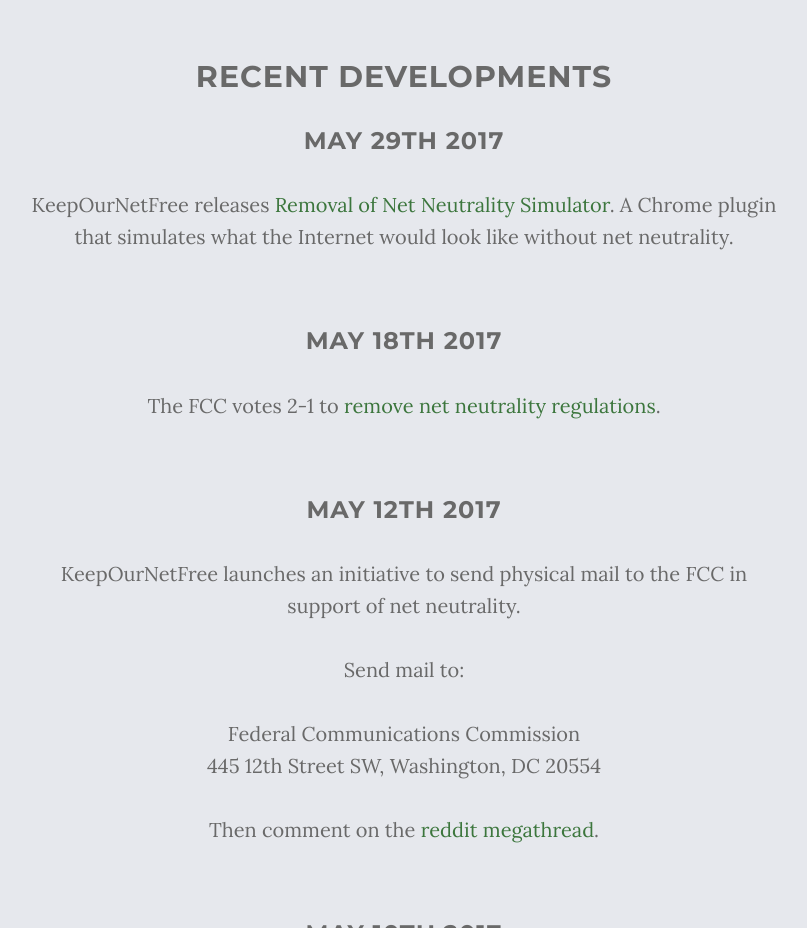
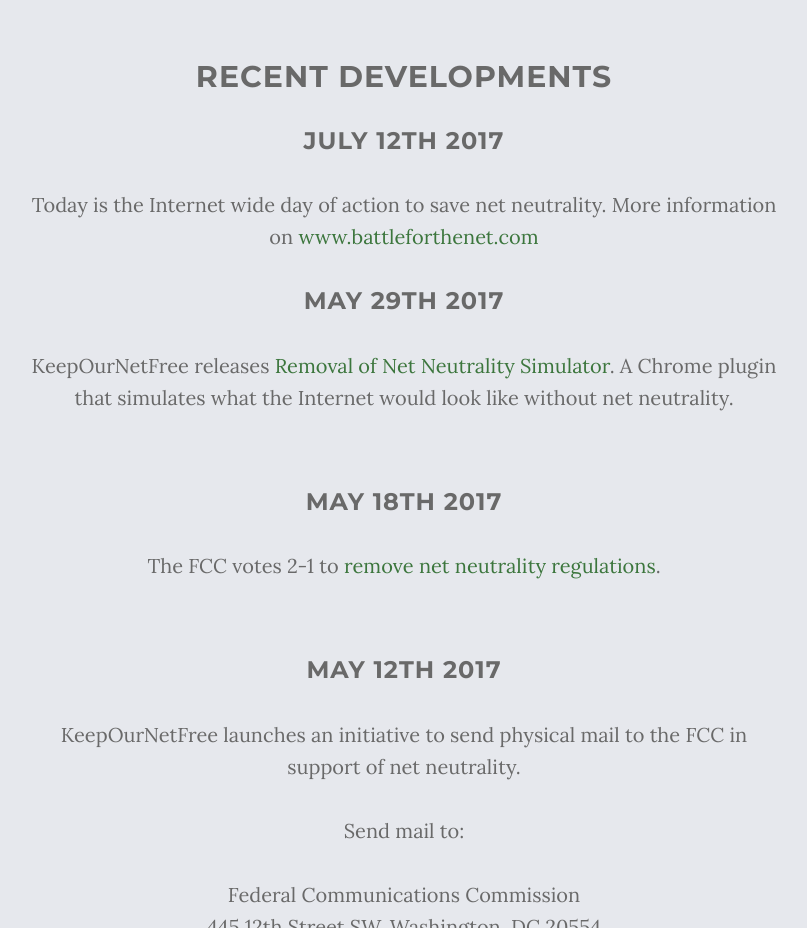
Before and after one commit to KeepOurNetFree/keepournetfree.github.io, a website: page index.html in a window 1280 px wide. Shown: the part 840-1768 px from the top of the page, without its empty margins (236-1043 px from the left). Drawn offline with nearby package versions, Linux system fonts and the light colour scheme; a script that the page names is missing.

Commit message:
July 12th update

```diff
--- a/index.html
+++ b/index.html
@@ -119,6 +119,11 @@
 			<div class="col-lg-8 col-lg-offset-2">
 				<h2>Recent Developments</h2>
 
+
+				<h3>July 12th 2017</h3>
+				<p class="text" style="text-align: center">Today is the Internet wide day of action to save net neutrality.  More information on <a href="https://www.battleforthenet.com/july12/">www.battleforthenet.com</a></p>
+
+
 				<h3>May 29th 2017</h3>
 				<p class="text" style="text-align: center">KeepOurNetFree releases <a href="https://chrome.google.com/webstore/detail/removal-of-net-neutrality/macmdnlopncdoehmjhfenfblflnohoen">Removal of Net Neutrality Simulator</a>.  A Chrome plugin that simulates what the Internet would look like without net neutrality.</p>
 
```
